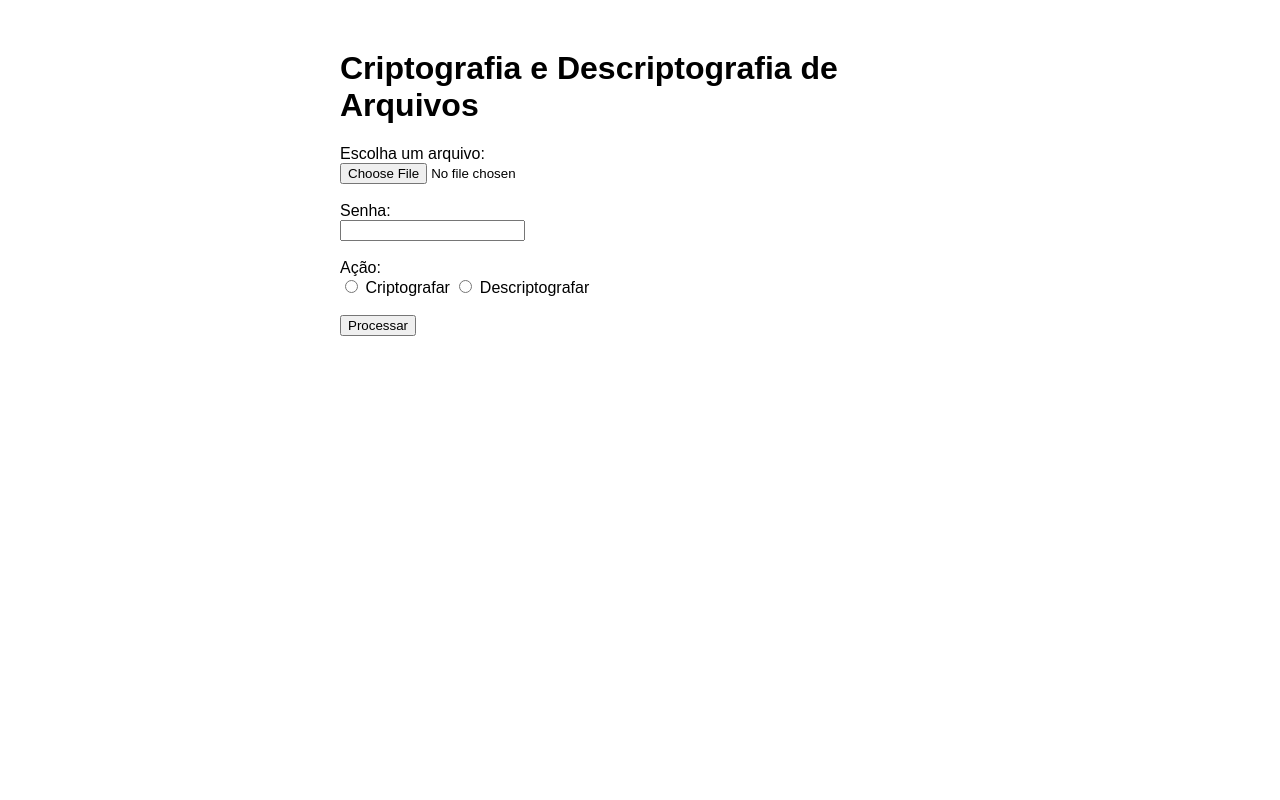
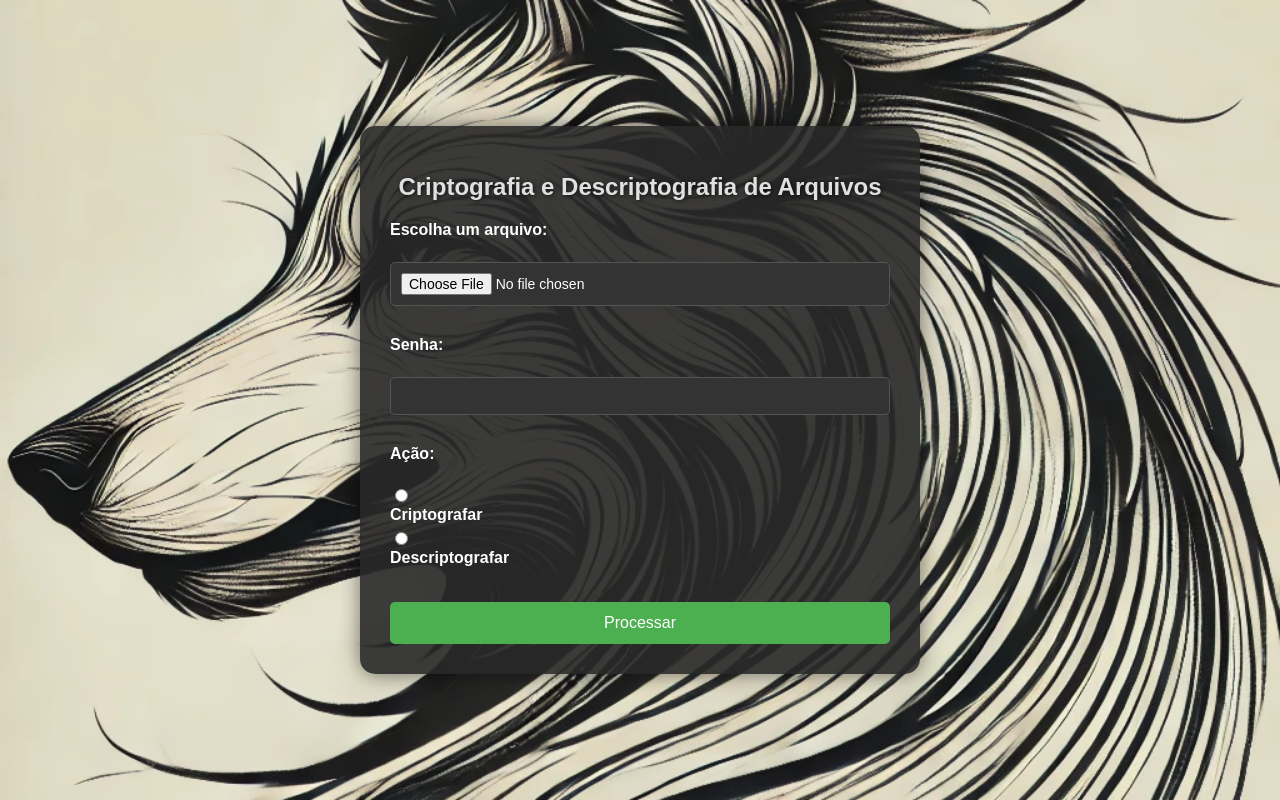
Before and after one commit to REDSEC90/Cripto, a Flask app: page / in a window 1280 px wide. Run offline with Flask 3, Linux system fonts and the light colour scheme.

Commit message:
adicionando

```diff
--- /dev/null
+++ b/static/css/style.css
@@ -0,0 +1,89 @@
+body {
+    font-family: 'Arial', sans-serif;
+    margin: 0;
+    padding: 0;
+    background: url('../images/background.jpg') no-repeat center center fixed;
+background-size: cover;
+    color: #ffffff;
+    min-height: 100vh;
+    display: flex;
+    justify-content: center;
+    align-items: center;
+}
+
+.container {
+    background-color: rgba(40, 40, 40, 0.9); /* Fundo semi-transparente para o formulário */
+    padding: 30px;
+    border-radius: 15px;
+    box-shadow: 0 0 20px rgba(0, 0, 0, 0.5);
+    width: 90%;
+    max-width: 500px;
+}
+
+h1 {
+    text-align: center;
+    color: #e0e0e0;
+    margin-bottom: 20px;
+    font-size: 24px;
+    text-shadow: 1px 1px 5px rgba(0, 0, 0, 0.7);
+}
+
+.form-container {
+    display: flex;
+    flex-direction: column;
+    gap: 15px;
+}
+
+.form-group {
+    margin-bottom: 15px;
+}
+
+label {
+    font-weight: bold;
+    margin-bottom: 5px;
+    display: block;
+}
+
+.input-file, .input-text {
+    width: 100%;
+    padding: 10px;
+    border: 1px solid #555;
+    border-radius: 5px;
+    background-color: #333;
+    color: #ffffff;
+    font-size: 14px;
+    box-sizing: border-box;
+}
+
+.input-file:focus, .input-text:focus {
+    outline: none;
+    border-color: #777;
+    box-shadow: 0 0 5px rgba(119, 119, 119, 0.5);
+}
+
+.radio-label {
+    margin-right: 20px;
+    cursor: pointer;
+}
+
+.submit-button {
+    background-color: #4CAF50; /* Verde elegante */
+    color: white;
+    padding: 12px 20px;
+    border: none;
+    border-radius: 5px;
+    cursor: pointer;
+    font-size: 16px;
+    width: 100%;
+    transition: background-color 0.3s;
+}
+
+.submit-button:hover {
+    background-color: #45a049;
+}
+
+.error {
+    color: #ff4444;
+    text-align: center;
+    margin-top: 10px;
+}
--- a/templates/index.html
+++ b/templates/index.html
@@ -2,30 +2,32 @@
 <html lang="pt-BR">
 <head>
     <meta charset="UTF-8">
-    <title>Criptografia e Descriptografia</title>
-    <style>
-        body { font-family: Arial, sans-serif; margin: 50px; }
-        .container { max-width: 600px; margin: auto; }
-        .error { color: red; }
-    </style>
+    <title>Criptografia e Descriptografia de Arquivos</title>
+    <link rel="stylesheet" href="{{ url_for('static', filename='css/style.css') }}">
 </head>
 <body>
     <div class="container">
         <h1>Criptografia e Descriptografia de Arquivos</h1>
-        <form action="/process" method="post" enctype="multipart/form-data">
-            <label for="file">Escolha um arquivo:</label><br>
-            <input type="file" name="file" id="file" required><br><br>
+        <form action="/process" method="post" enctype="multipart/form-data" class="form-container">
+            <div class="form-group">
+                <label for="file">Escolha um arquivo:</label><br>
+                <input type="file" name="file" id="file" required class="input-file">
+            </div>
 
-            <label for="password">Senha:</label><br>
-            <input type="password" name="password" id="password" required><br><br>
+            <div class="form-group">
+                <label for="password">Senha:</label><br>
+                <input type="password" name="password" id="password" required class="input-text">
+            </div>
 
-            <label>Ação:</label><br>
-            <input type="radio" name="action" value="encrypt" id="encrypt" required>
-            <label for="encrypt">Criptografar</label>
-            <input type="radio" name="action" value="decrypt" id="decrypt">
-            <label for="decrypt">Descriptografar</label><br><br>
+            <div class="form-group">
+                <label>Ação:</label><br>
+                <input type="radio" name="action" value="encrypt" id="encrypt" required>
+                <label for="encrypt" class="radio-label">Criptografar</label>
+                <input type="radio" name="action" value="decrypt" id="decrypt">
+                <label for="decrypt" class="radio-label">Descriptografar</label>
+            </div>
 
-            <input type="submit" value="Processar">
+            <input type="submit" value="Processar" class="submit-button">
         </form>
     </div>
 </body>
```
